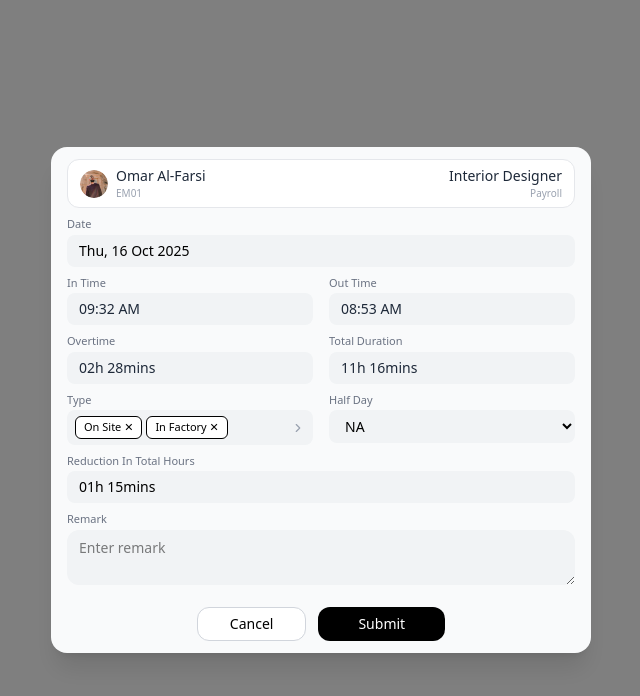
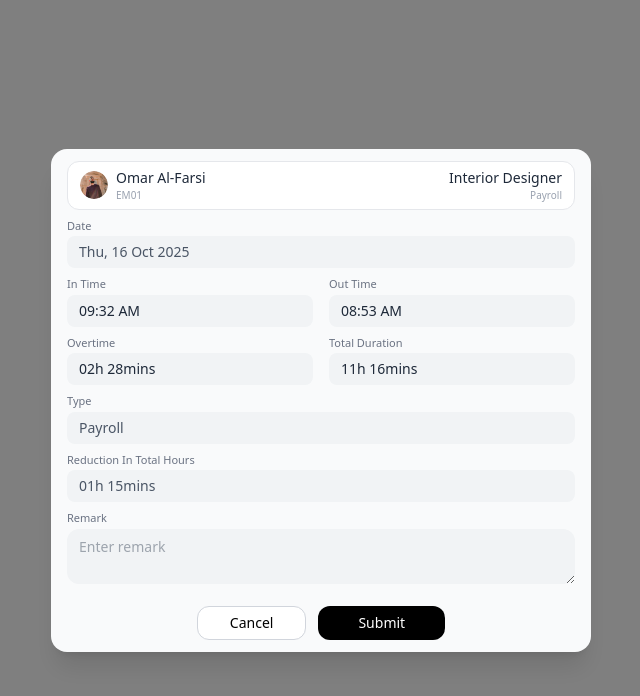
Before and after one commit to shraddha-akolkar/task1, a React (Vite) app: page /AttendanceModal in a window 1280 px wide. Shown: the top 696 px of the page, without its empty margins (319-959 px from the left). Built offline with nearby package versions, Linux system fonts and the light colour scheme.

Commit message:
ui fixed admin,attendance modal

```diff
--- a/src/components/AdminPortal.jsx
+++ b/src/components/AdminPortal.jsx
@@ -1,19 +1,13 @@
 import React, { useState } from "react";
 import { useNavigate } from "react-router-dom";
 import AttendanceModal from "./AttendanceModal";
-import filter from "../assets/filter.png";
-import file from "../assets/file.png";
 import building from "../assets/building.png";
-import user from "../assets/user.png";
 import dashboard from "../assets/dashboard.png";
 import umbrella from "../assets/umbrella.png";
 import employee from "../assets/employees 1.png";
-import leave from "../assets/leave.png";
 import person from "../assets/person.png";
 import calender from "../assets/calendar1.png";
 import graphImg from "../assets/time.png";
-import attendence from "../assets/attendance.png";
-import plus from "../assets/plus.png";
 import pencil from "../assets/pencil.png";
 import user1 from "../assets/user1.png";
 import Navbar from "./Navbar";
@@ -21,7 +15,8 @@ import admin1 from "../assets/admin1.png";
 import admin2 from "../assets/admin2.png";
 import admin3 from "../assets/admin3.png";
 import admin4 from "../assets/admin4.png";
-
+import edit from "../assets/edit.png";
+import del from "../assets/delete.png";
 const API_BASE_URL = "http://localhost:5000/api";
 
 export default function Leave() {
@@ -348,11 +343,10 @@ export default function Leave() {
                           </span>
                         </td>
 
-                        <td className="px-3 py-[10px] border border-gray-200 rounded-r-lg">
-                          <img
-                            src={pencil}
-                            className="w-4 h-4 cursor-pointer"
-                          />
+                        <td className="px-3 py-[20px] border border-gray-200 rounded-r-lg flex gap-3">
+                          <img src={edit} className="w-4 h-4 cursor-pointer" />
+
+                          <img src={del} className="w-4 h-4 cursor-pointer" />
                         </td>
                       </tr>
                     ))}
--- a/src/components/AttendanceModal.jsx
+++ b/src/components/AttendanceModal.jsx
@@ -30,47 +30,29 @@ const AttendanceModal = ({ onClose }) => {
           <input
             type="text"
             defaultValue="Thu, 16 Oct 2025"
-            className="w-full bg-[#F1F3F5] rounded-lg px-3 py-1.5 text-sm outline-none"
+            className=" text-gray-600 w-full bg-[#F1F3F5] rounded-lg px-3 py-1.5 text-sm outline-none"
           />
         </div>
 
         {/* GRID */}
-        <div className="grid grid-cols-2 gap-x-4 gap-y-2 mb-2">
-          <Field label="In Time" value="09:32 AM" />
+        <div className=" text-gray-600 grid grid-cols-2 gap-x-4 gap-y-2 mb-2">
+          <Field label="In Time" value="09:32 AM" className=" text-gray-600 " />
           <Field label="Out Time" value="08:53 AM" />
           <Field label="Overtime" value="02h 28mins" />
           <Field label="Total Duration" value="11h 16mins" />
 
           {/* TYPE */}
-          <div>
-            <label className="block text-[11px] text-gray-500 mb-0.5">
-              Type
-            </label>
-            <div className="bg-[#F1F3F5] rounded-lg px-2 py-1.5 flex items-center justify-between">
-              <div className="flex gap-1 flex-wrap">
-                <span className="bg-white px-2 py-[2px] rounded-md text-[11px] border">
-                  On Site ✕
-                </span>
-                <span className="bg-white px-2 py-[2px] rounded-md text-[11px] border">
-                  In Factory ✕
-                </span>
-              </div>
-              <ChevronRight size={14} className="text-gray-400" />
-            </div>
-          </div>
 
           {/* HALF DAY */}
-          <div>
-            <label className="block text-[11px] text-gray-500 mb-0.5">
-              Half Day
-            </label>
-            <select className="w-full bg-[#F1F3F5] rounded-lg px-3 py-1.5 text-sm outline-none">
-              <option>NA</option>
-              <option>Half Day</option>
-            </select>
-          </div>
         </div>
-
+        <div className="mb-2">
+          <label className="block text-[11px] text-gray-500 mb-0.5">Type</label>
+          <input
+            type="text"
+            defaultValue="Payroll"
+            className=" text-gray-600 w-full bg-[#F1F3F5] rounded-lg px-3 py-1.5 text-sm outline-none"
+          />
+        </div>
         {/* REDUCTION */}
         <div className="mb-2">
           <label className="block text-[11px] text-gray-500 mb-0.5">
@@ -79,7 +61,7 @@ const AttendanceModal = ({ onClose }) => {
           <input
             type="text"
             defaultValue="01h 15mins"
-            className="w-full bg-[#F1F3F5] rounded-lg px-3 py-1.5 text-sm outline-none"
+            className=" text-gray-600 w-full bg-[#F1F3F5] rounded-lg px-3 py-1.5 text-sm outline-none"
           />
         </div>
 
@@ -90,7 +72,7 @@ const AttendanceModal = ({ onClose }) => {
           </label>
           <textarea
             placeholder="Enter remark"
-            className="w-full bg-[#F1F3F5] rounded-xl px-3 py-2 text-sm outline-none h-[55px]"
+            className=" text-gray-600 w-full bg-[#F1F3F5] rounded-xl px-3 py-2 text-sm outline-none h-[55px]"
           />
         </div>
 
```
